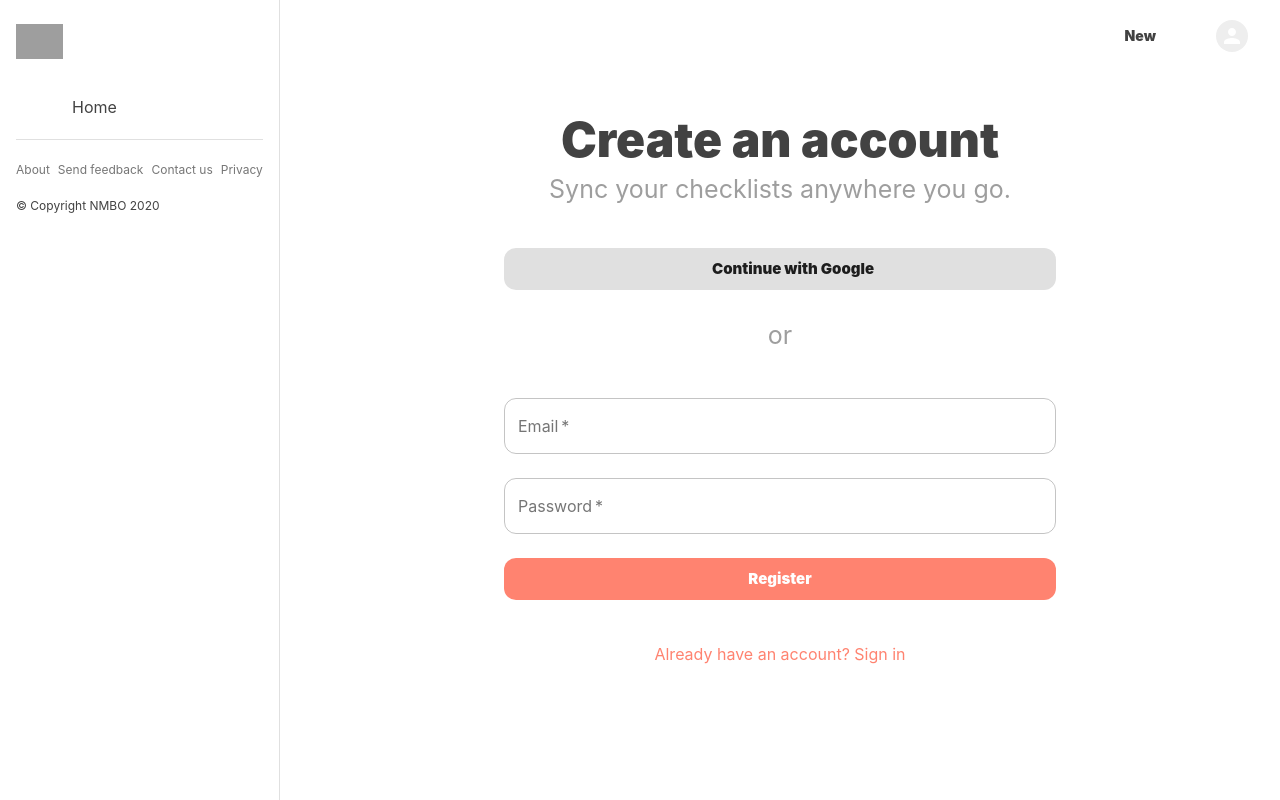
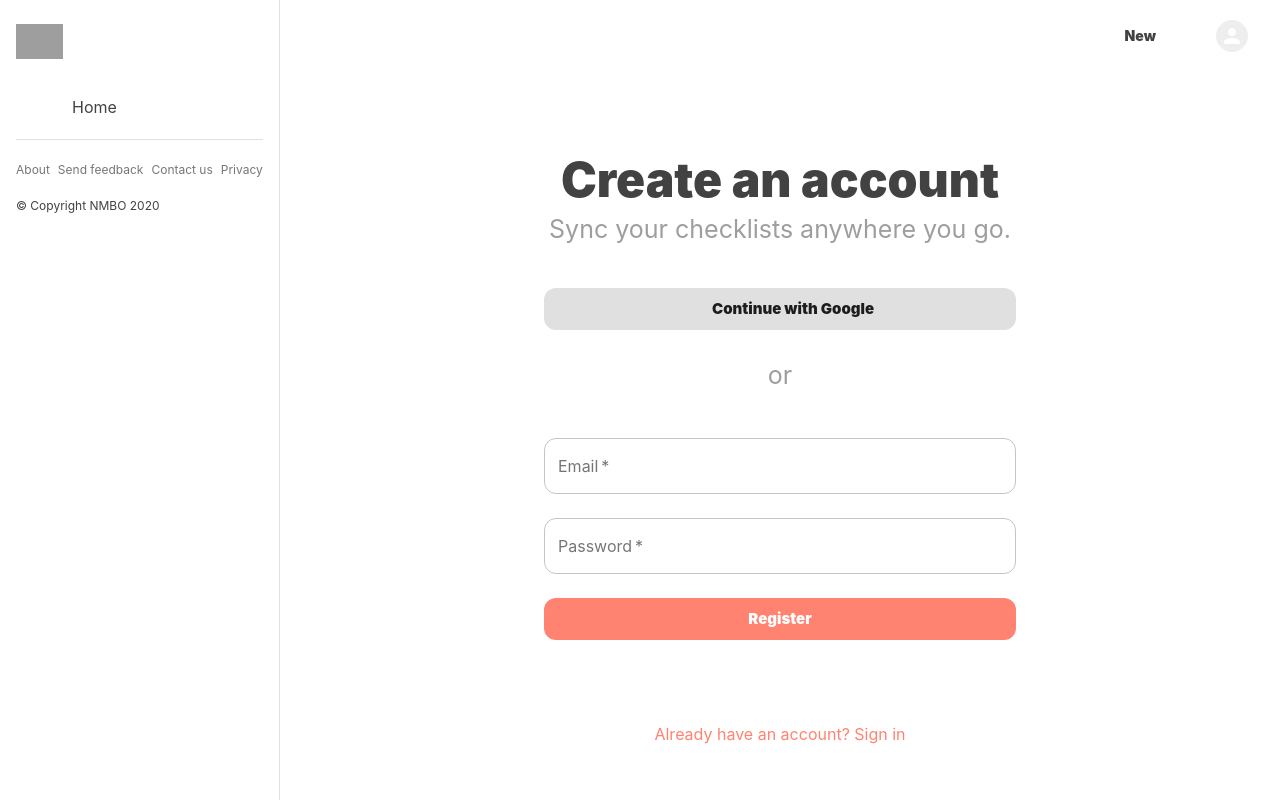
Before and after one commit to kennethlng/nmbo-app, a Next.js app: page /signup in a window 1280 px wide. Built offline with nearby package versions, Linux system fonts and the light colour scheme; no server answers; grey boxes are pictures that could not be loaded.

Commit message:
Updated signin and signup pages with paper styling

```diff
--- a/src/pages/signup.jsx
+++ b/src/pages/signup.jsx
@@ -16,10 +16,17 @@ import SignUpWithFacebookButton from '../components/SignUpWithFacebookButton';
 import SignUpWithEmailAndPasswordForm from '../components/SignUpWithEmailAndPasswordForm';
 import SignInLink from '../components/SignInLink';
 import { AppStateContext } from '../components/AppState';
+import Paper from '@material-ui/core/Paper'
 
 const useStyles = makeStyles(theme => ({
     body: {
         marginTop: theme.spacing(3),
+    },
+    paper: {
+        padding: theme.spacing(5)
+    },
+    signIn: {
+        marginTop: theme.spacing(3)
     }
 }))
 
@@ -88,6 +95,7 @@ export default function SignUp() {
                 <meta property="twitter:title" content={META.SIGN_UP_TITLE} />
             </Head>
             <Container maxWidth="sm">
+                <Paper elevation={0} className={classes.paper}>
                     <Typography component="h1" variant="h3" align="center">
                         Create an account
                     </Typography>
@@ -118,12 +126,11 @@ export default function SignUp() {
                                 onError={handleError}
                             />
                         </Grid>
-                    <Grid item xs={12}>
-                        <Typography align="center">
-                            <SignInLink/>
+                    </Grid>
+                </Paper>
+                <Typography align="center" className={classes.signIn}>
+                    <SignInLink />
                 </Typography>
-                    </Grid>
-                </Grid>
             </Container>
         </App>
     )
```
Also changed, not shown: src/pages/signin.jsx (+12 -5 lines). Lines whose indentation alone changed are shown as unchanged.
